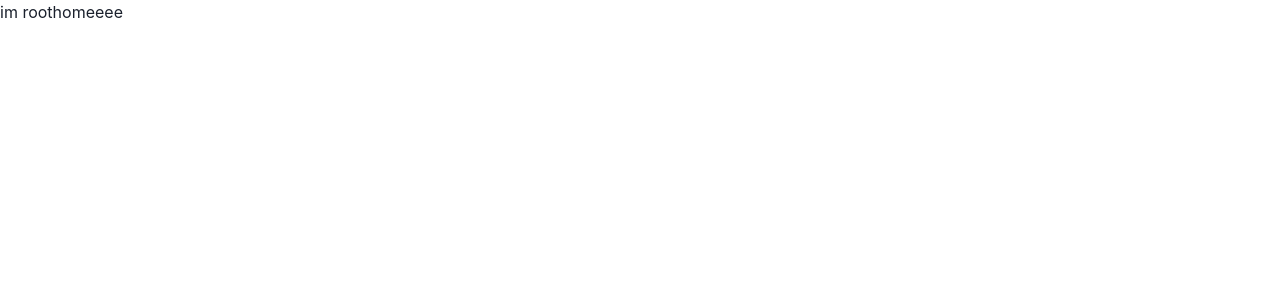
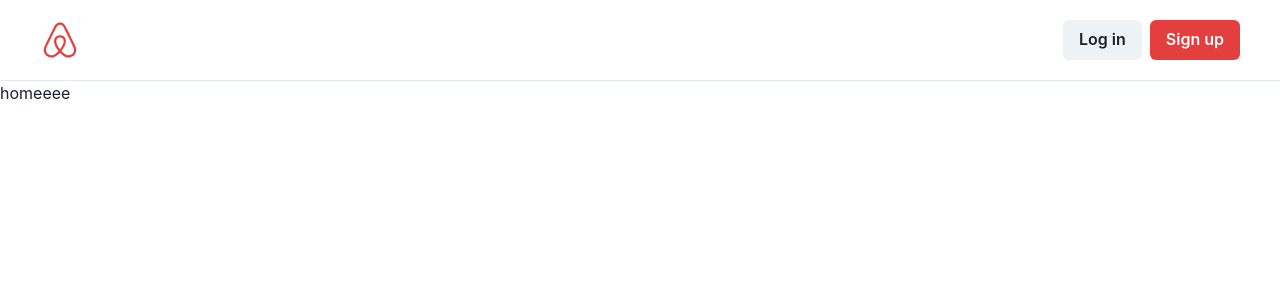
Before and after one commit to shing100/airbnb-clone-frontend, a React (Create React App) app: page / in a window 1280 px wide. Shown: the top 300 px of the page. Built offline with nearby package versions, Linux system fonts and the light colour scheme.

Commit message:
add Header

```diff
--- a/package.json
+++ b/package.json
@@ -16,6 +16,7 @@
     "framer-motion": "^10.15.1",
     "react": "^18.2.0",
     "react-dom": "^18.2.0",
+    "react-icons": "^4.10.1",
     "react-router-dom": "^6.15.0",
     "react-scripts": "5.0.1",
     "typescript": "^4.9.5",
--- a/src/components/Root.tsx
+++ b/src/components/Root.tsx
@@ -1,10 +1,22 @@
-import { Outlet } from "react-router-dom";
+import { Box, Button, HStack } from "@chakra-ui/react";
+import { Link, Outlet } from "react-router-dom";
+import { FaAirbnb } from "react-icons/fa";
 
 export default function Root() {
   return (
-    <h1>
-      im root
+    <Box>
+      <HStack justifyContent={"space-between"} py={5} px={10} borderBottomWidth={1}>
+        <Box color={"red.500"}>
+          <Link to="/">
+            <FaAirbnb size={"40"}/>
+          </Link>
+        </Box>
+        <HStack spacing={2}>
+          <Button>Log in</Button>
+          <Button colorScheme="red">Sign up</Button>
+        </HStack>
+      </HStack>
       <Outlet />
-    </h1>
+    </Box>
   );
 }
```
Also changed, not shown: 1 other file (tests, documents, lock files or other folders).
